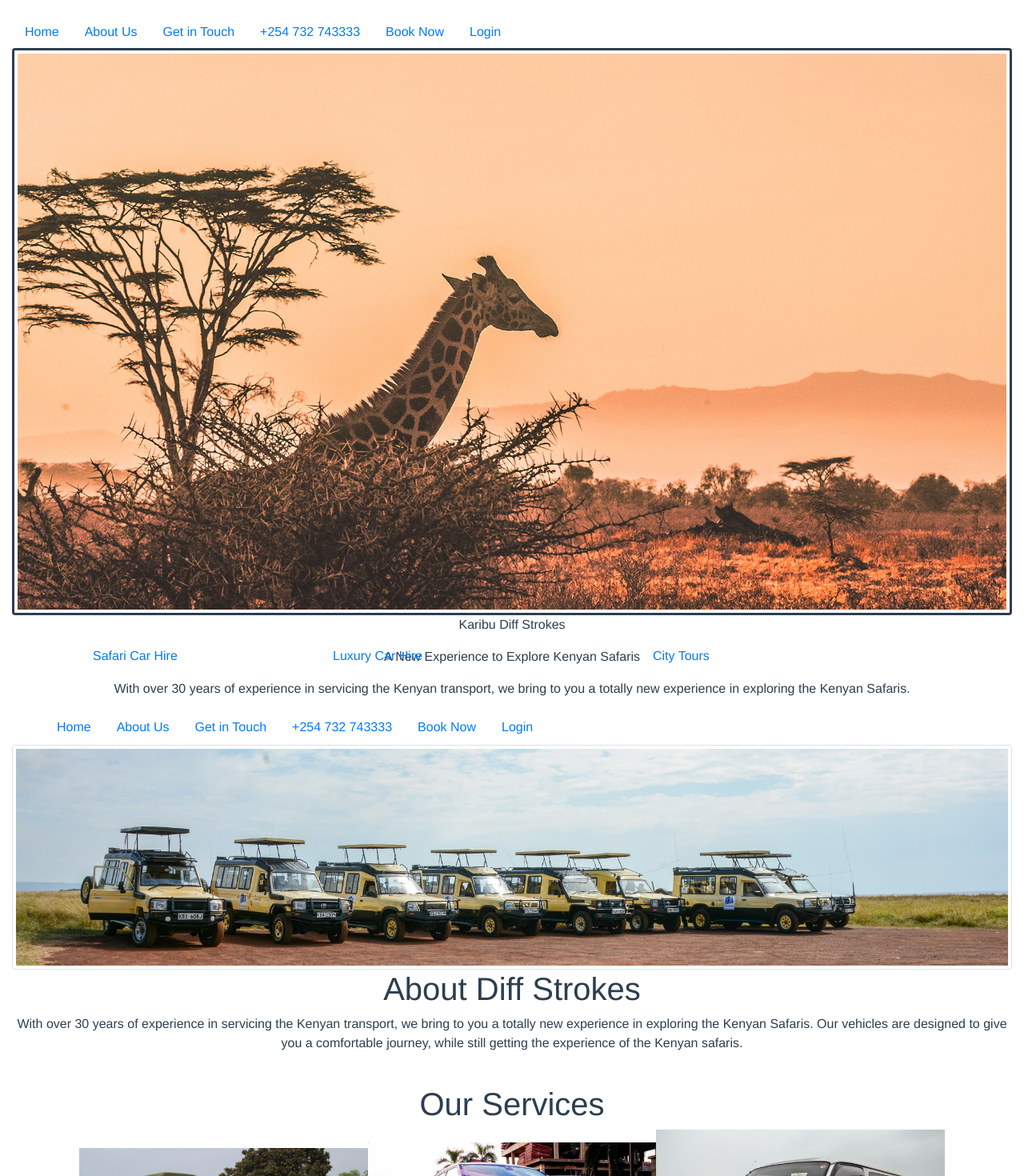
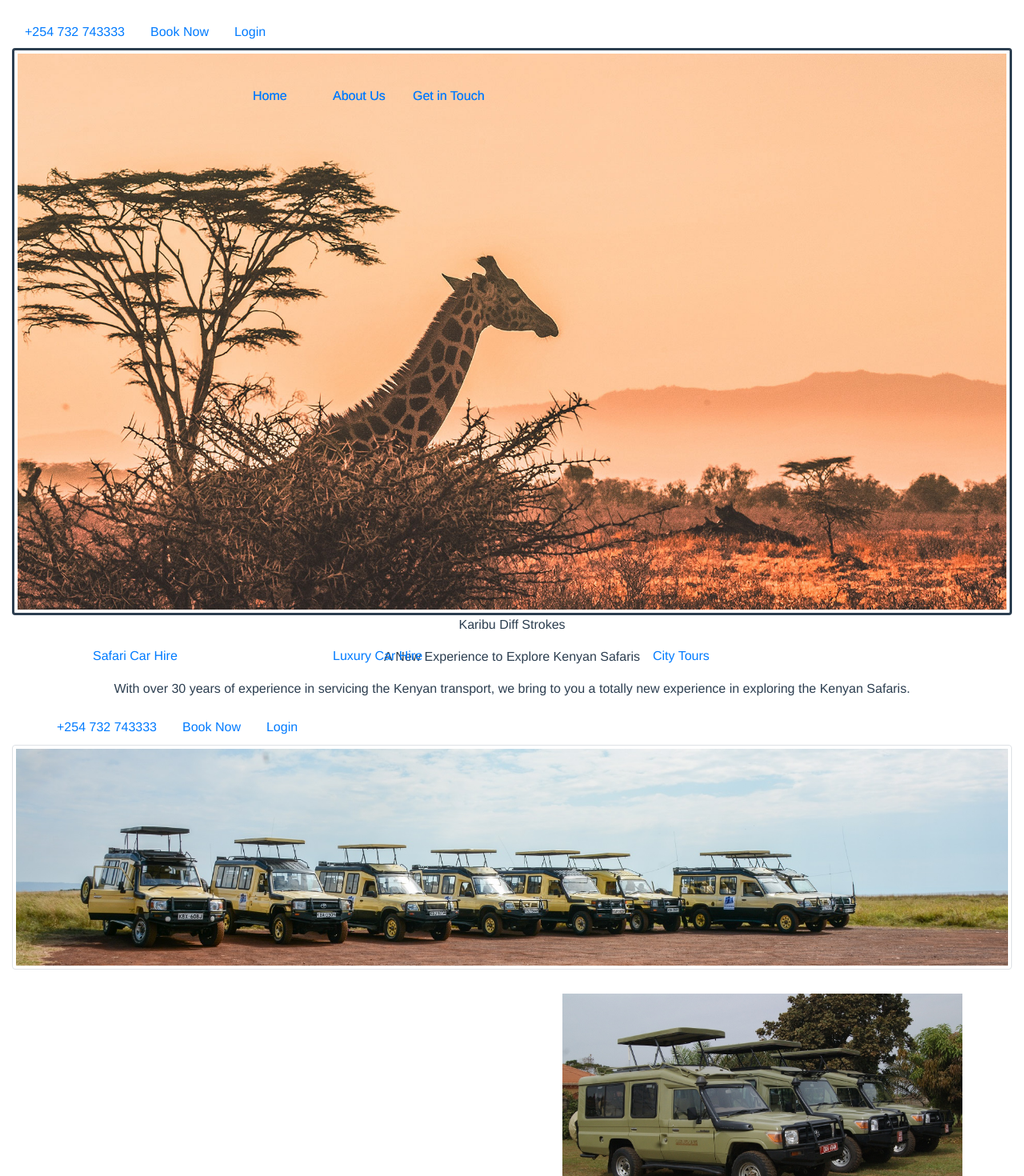
Before and after one commit to tamzin22/diffStrokes, a Vue app: page / in a window 1280 px wide. Shown: the top 1470 px of the page at 80% size. Built offline with nearby package versions, Linux system fonts and the light colour scheme.

Commit message:
components correction

```diff
--- a/src/App.vue
+++ b/src/App.vue
@@ -3,6 +3,7 @@
   <div container p-3 my-3 border>
   <home />
   <about/>
+  <description />
   <services />
     </div>
    </div>
@@ -12,6 +13,7 @@
 import home from './components/home.vue'
 import about from './components/about.vue'
 import services from './components/services.vue'
+import description from './components/description.vue'
 
 
 
@@ -21,7 +23,9 @@ export default {
   components: {
     home,
     about,
-    services
+    services,
+    description,
+
   }
 }
 </script>
--- a/src/components/about.vue
+++ b/src/components/about.vue
@@ -10,12 +10,7 @@
 <div class="login"><b-nav-item href="#6">Login</b-nav-item></div>
 </b-nav>
    <img alt="Vue logo" src="../assets/cars.png" class="img-thumbnail" style="width: 100%;">
-   <h1>About Diff Strokes</h1>
-<p>With over 30 years of experience in servicing the Kenyan
-transport, we bring to you a totally new experience in exploring
-the Kenyan Safaris.
-Our vehicles are designed to give you a comfortable journey,
-while still getting the experience of the Kenyan safaris.</p>
+
     </div>
 </template>
 
--- /dev/null
+++ b/src/components/description.vue
@@ -0,0 +1,17 @@
+<template>
+    <div>
+        <img src="../assets/twocars.png" class="saf" style="width: 40%; alignment: left; margin-top:30px">
+   <h1>About Diff Strokes</h1>
+<p class="text-right">With over 30 years of experience in servicing the Kenyan
+transport, we bring to you a totally new experience in exploring
+the Kenyan Safaris.
+Our vehicles are designed to give you a comfortable journey,
+while still getting the experience of the Kenyan safaris.</p>
+    </div>
+</template>
+
+<script>
+export default {
+    name:"description"
+}
+</script>
--- a/src/components/home.vue
+++ b/src/components/home.vue
@@ -3,23 +3,16 @@
 
 
 <div class="row" style="margin-top:20px"  >
-  <div class="card-navba" >
+<div class="card-navba" >
 <b-nav id="nav" >
-<div class="top-left"><b-nav-item href="#1">Home</b-nav-item></div>
-<div class="about"><b-nav-item href="#2">About Us</b-nav-item></div>
+<div class="top-left position-absolute"><b-nav-item href="#1">Home</b-nav-item></div>
+<div class="about position-absolute"><b-nav-item href="#2">About Us</b-nav-item></div>
 <div class="inTouch"><b-nav-item href="#3">Get in Touch</b-nav-item></div>
 <div class="contact"><b-nav-item href="#4">+254 732 743333</b-nav-item></div>
 <div class="book"><b-nav-item href="#5">Book Now</b-nav-item></div>
 <div class="login"><b-nav-item href="#6">Login</b-nav-item></div>
 </b-nav>
-<img alt="Responsive image" src="../assets/giraffe.png" class="img-thumbnail" style="width: 100%; border:solid; " >
-
-  </div>
-</div>
-
-
-
-
+<img alt="placeholder" src="../assets/giraffe.png" class="img-thumbnail" style="width: 100%; border:solid; " >
 
 <p class= "par">Karibu Diff Strokes</p>
 <p class="card-text">A New Experience
@@ -31,7 +24,12 @@ a totally new experience in exploring the Kenyan Safaris.</p>
 <div class="luxury"><b-nav-item href="#2">Luxury Car Hire</b-nav-item></div>
 <div class="tours"><b-nav-item href="#3">City Tours</b-nav-item></div>
 </b-nav>
+
+  </div>
 </div>
+
+</div>
+
 </template>
 
 <script>
@@ -62,6 +60,23 @@ a totally new experience in exploring the Kenyan Safaris.</p>
 .saf{
   margin-left: 50%;
 }
+.top-left{
+  position: absolute;
+  top: 100px;
+  left: 300px;
+  color:white;
+}
+.about{
+  position: absolute;
+  top: 100px;
+  left: 400px;
+  color:white;
+}
 
-
+.inTouch{
+  position: absolute;
+  top: 100px;
+  left: 500px;
+  color:white;
+}
 </style>
```
